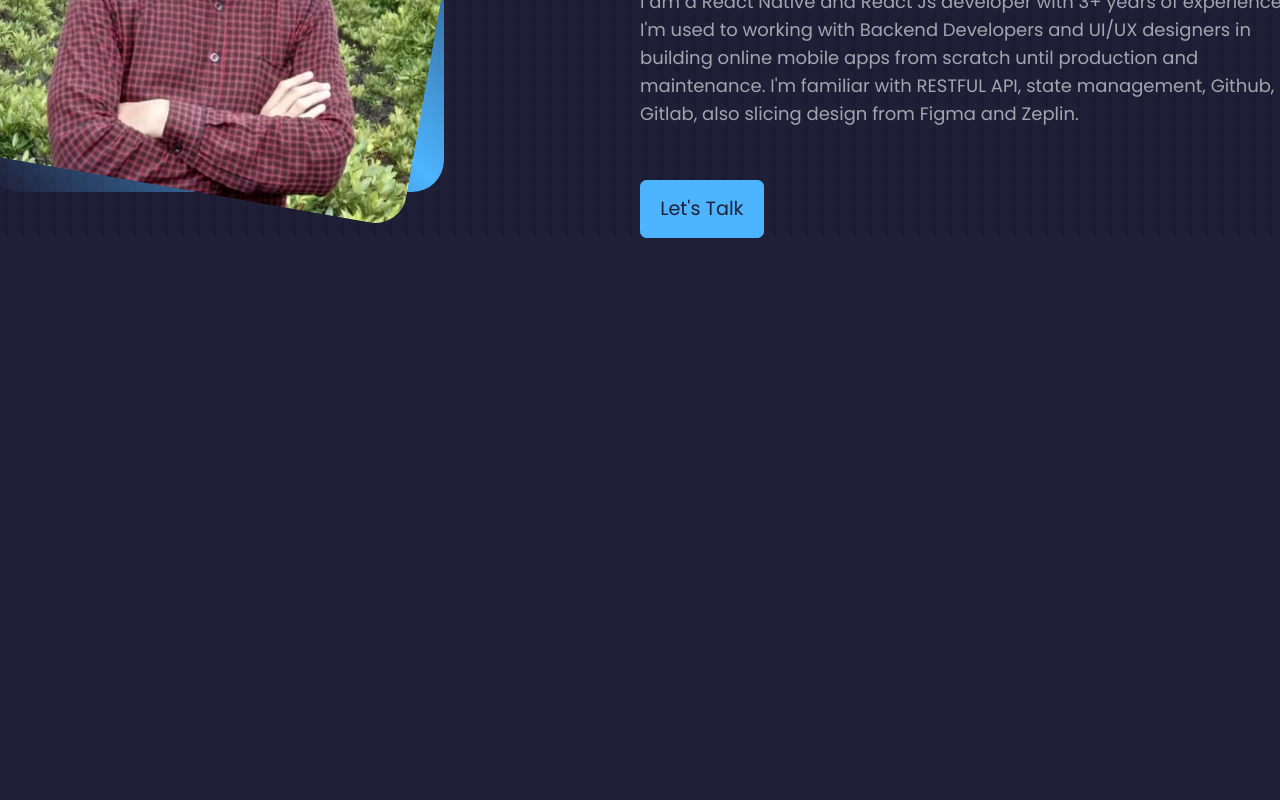
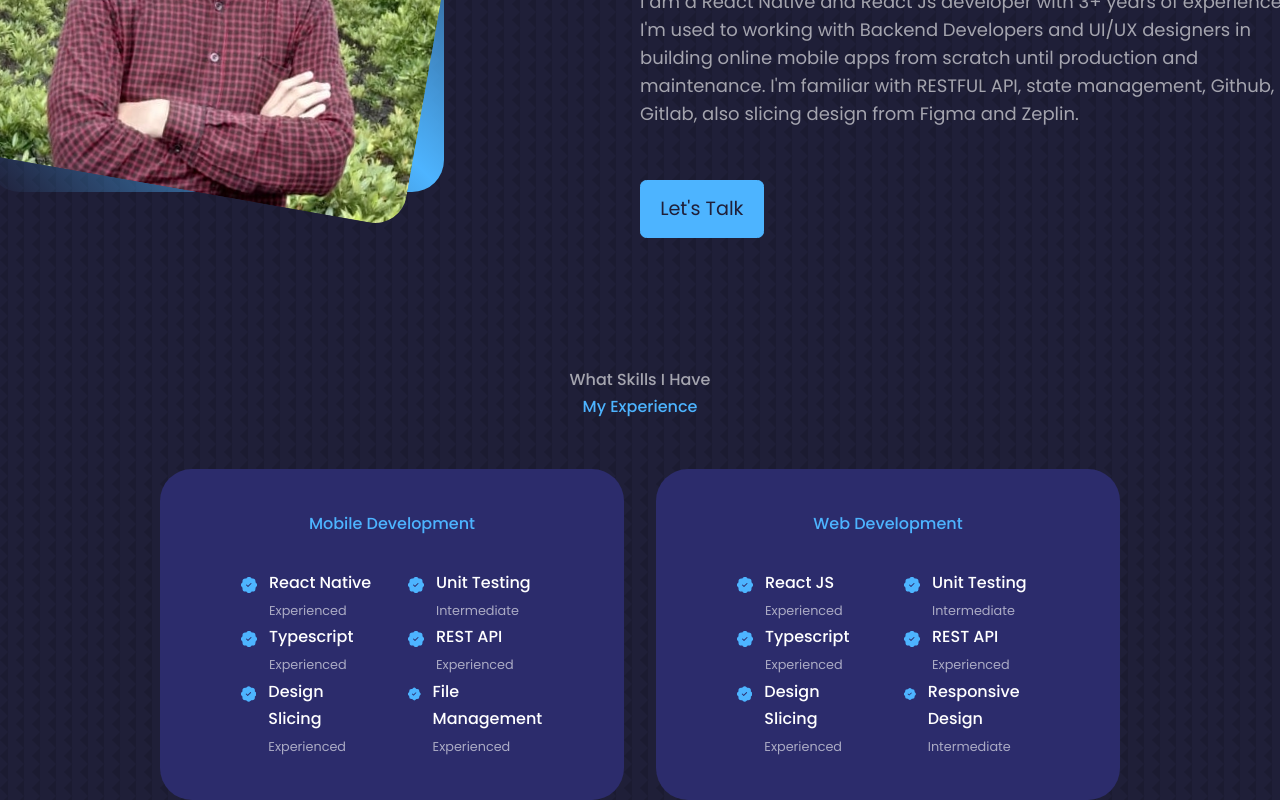
Before and after one commit to andirayka/portfolio-andirayka, a Next.js app: page / in a window 1280 px wide. Shown: the part 1460-2260 px from the top of the page. Before the commit the page ends 1698 px from the top, so only its background shows below. Built offline with nearby package versions, Linux system fonts and the light colour scheme.

Commit message:
add experience section

```diff
--- a/src/app/page.tsx
+++ b/src/app/page.tsx
@@ -1,4 +1,5 @@
 import About from "@/components/About";
+import Experience from "@/components/Experience";
 import Introduction from "@/components/Introduction";
 
 export default function Home() {
@@ -6,6 +7,7 @@ export default function Home() {
     <main className="w-3/4 flex flex-col items-center gap-32">
       <Introduction />
       <About />
+      <Experience />
     </main>
   );
 }
--- /dev/null
+++ b/src/components/Experience.tsx
@@ -0,0 +1,62 @@
+import { BsPatchCheckFill } from "react-icons/bs";
+
+const mobileSkills = [
+  { title: "React Native", value: "Experienced" },
+  { title: "Unit Testing", value: "Intermediate" },
+  { title: "Typescript", value: "Experienced" },
+  { title: "REST API", value: "Experienced" },
+  { title: "Design Slicing", value: "Experienced" },
+  { title: "File Management", value: "Experienced" },
+];
+
+const webSkills = [
+  { title: "React JS", value: "Experienced" },
+  { title: "Unit Testing", value: "Intermediate" },
+  { title: "Typescript", value: "Experienced" },
+  { title: "REST API", value: "Experienced" },
+  { title: "Design Slicing", value: "Experienced" },
+  { title: "Responsive Design", value: "Intermediate" },
+];
+
+const Experience = () => {
+  return (
+    <section id="experience">
+      <h5>What Skills I Have</h5>
+      <h2>My Experience</h2>
+
+      <div className="grid grid-cols-2 gap-8">
+        <BoxItem title="Mobile Development" data={mobileSkills} />
+        <BoxItem title="Web Development" data={webSkills} />
+      </div>
+    </section>
+  );
+};
+
+const BoxItem = ({
+  title,
+  data,
+}: {
+  title: string;
+  data: typeof mobileSkills;
+}) => {
+  return (
+    <div className="bg-bg-variant py-10 px-20 rounded-[2rem] border border-transparent transition duration-300 ease-in hover:bg-transparent hover:border-primary cursor-default">
+      <h3 className="text-center mb-8 text-primary">{title}</h3>
+      <div className="grid grid-cols-2 gap-x-8">
+        {data.map((item) => {
+          return (
+            <article key={item.title} className="flex gap-3">
+              <BsPatchCheckFill className="mt-2 text-primary" />
+              <div>
+                <h4>{item.title}</h4>
+                <small className="text-light">{item.value}</small>
+              </div>
+            </article>
+          );
+        })}
+      </div>
+    </div>
+  );
+};
+
+export default Experience;
```
